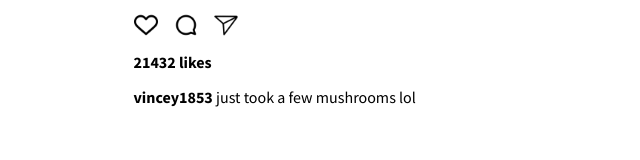
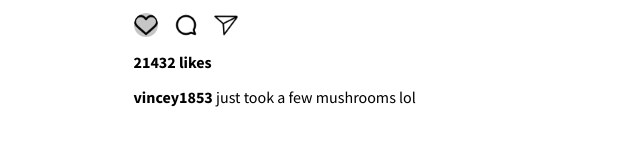
Before and after one commit to Jonnie-Dev/oldagram, a plain HTML site: page index.html in a window 1280 px wide. In both pictures the pointer is over the picture 464 px from the left and 557 px from the top of the page. Shown: the part 532-692 px from the top of the page, 319-959 px from the left. Drawn offline with nearby package versions, Linux system fonts and the light colour scheme.

Commit message:
hover effect added to share buttons

```diff
--- a/index.css
+++ b/index.css
@@ -3,8 +3,6 @@ html, body {
     padding: 0;
     font-family: 'Source Sans Pro', sans-serif;
 }
-
-/* border: 3px red solid; */
 
 img {
    width: 100%;
@@ -70,6 +68,11 @@ img {
     margin-right: 16px;
 }
 
+.icon:hover {
+    background: #C6C6C6;
+    border-radius: 50%;
+}
+
 .bold-span {
     font-weight: 700;
 }
--- a/index.js
+++ b/index.js
@@ -32,8 +32,7 @@ const posted = document.getElementById("post")
 
 for (let i = 0; i < posts.length; i++) {
 
-    let content =
-        `
+    let content = `
         <div id="post" class="head-post">
             <div class="oldgram">
                 <div class="profile">
@@ -63,6 +62,5 @@ for (let i = 0; i < posts.length; i++) {
             </div>
         </div>
     `
-
     posted.innerHTML += content
 }
```
Lines whose indentation alone changed are shown as unchanged.
